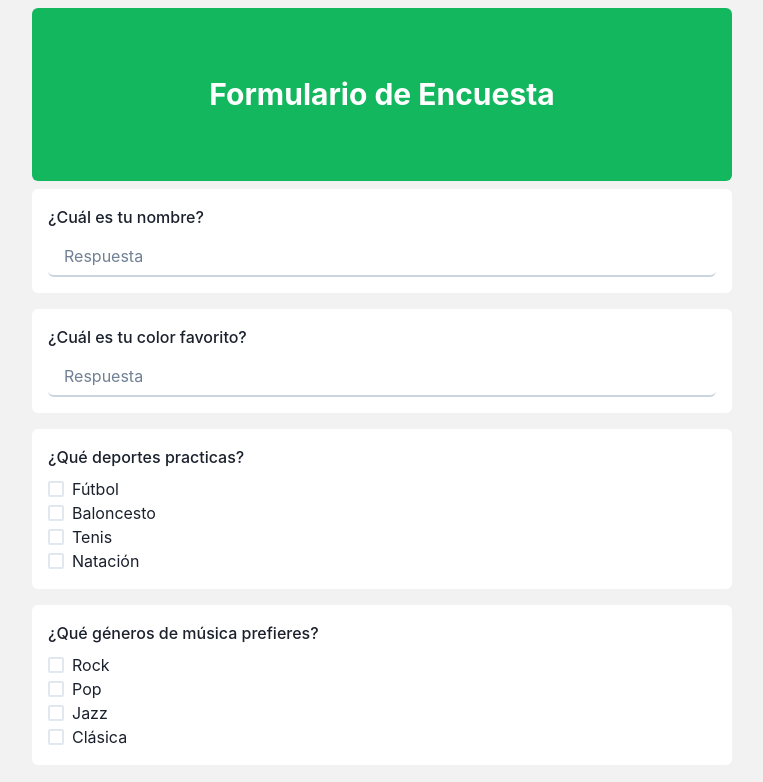
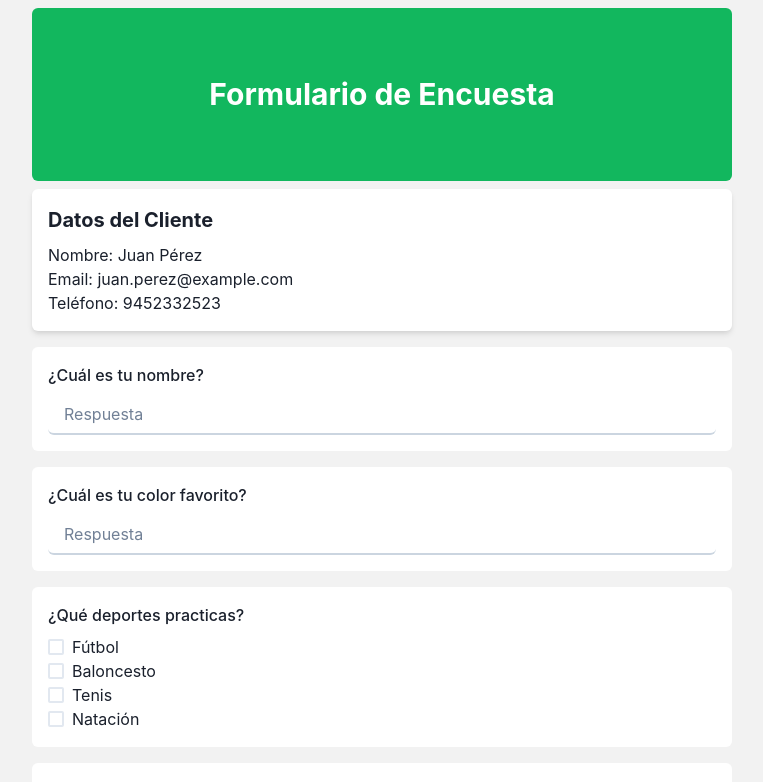
Before and after one commit to DaniLucano10/sistema-encuesta, a React (Vite) app: page /viewform in a window 1280 px wide. Shown: the top 782 px of the page, without its empty margins (258-1021 px from the left). Built offline with nearby package versions, Linux system fonts and the light colour scheme.

Commit message:
Modificando los datos de los clientes

```diff
--- a/src/pages/ViewForm.tsx
+++ b/src/pages/ViewForm.tsx
@@ -28,10 +28,17 @@ const questions: Question[] = [
   },
 ];
 
+
+
 const SurveyForm: React.FC = () => {
   const [answers, setAnswers] = useState<{ [key: string]: string | string[] }>(
     {}
   );
+  const [clientData, setClientData] = useState({
+    name: "Juan Pérez",
+    email: "juan.perez@example.com",
+    phone: "9452332523"
+  });
   const [selectedQuestion, setSelectedQuestion] = useState<string | null>(null);
 
   const handleTextChange = (questionId: string, value: string) => {
@@ -52,6 +59,7 @@ const SurveyForm: React.FC = () => {
     // Aquí puedes enviar las respuestas a tu backend
   };
 
+
   return (
     <Box bg="#F2F2F2">
       <Box
@@ -71,6 +79,14 @@ const SurveyForm: React.FC = () => {
               Formulario de Encuesta
             </Text>
           </Box>
+          <Box bg="white" p={4} borderRadius="md" mb={4} boxShadow="md">
+        <Text fontSize="xl" fontWeight="bold" mb={2}>
+          Datos del Cliente
+        </Text>
+        <Text>Nombre: {clientData.name}</Text>
+        <Text>Email: {clientData.email}</Text>
+        <Text>Teléfono: {clientData.phone}</Text>
+      </Box>
           <form onSubmit={handleSubmit}>
             {questions.map((question) => (
               <Box
```
